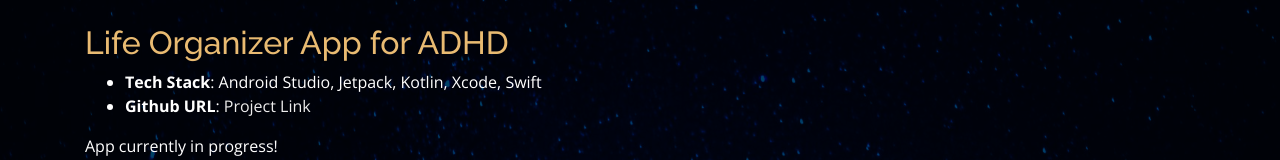
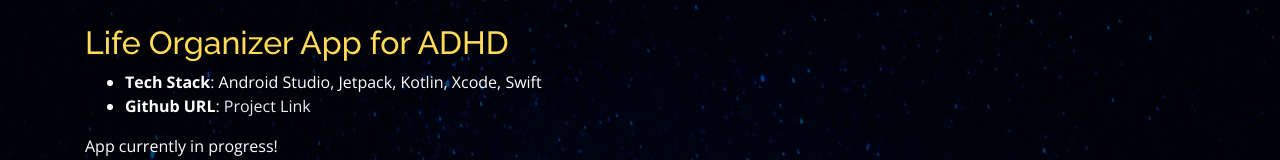
Before and after one commit to scarmonies/scarmonies.github.io, a plain HTML site: page projects/lifeapp.html in a window 1280 px wide. Shown: the top 160 px of the page. Drawn offline with nearby package versions, Linux system fonts and the light colour scheme; files whose address does not match are found by name.

Commit message:
Update lifeapp.html

```diff
--- a/projects/lifeapp.html
+++ b/projects/lifeapp.html
@@ -43,7 +43,7 @@
 
             <div class="col-lg-12 portfolio-info">
               <br>
-              <h2 style="color:#E9BB72">Life Organizer App for ADHD</h2>
+              <h2 style="color:#FFDB57">Life Organizer App for ADHD</h2>
               <ul>
                 <li><strong>Tech Stack</strong>: Android Studio, Jetpack, Kotlin, Xcode, Swift</li>
                 <li><strong>Github URL</strong>: <a href="https://github.com/scarmonies" target="_blank">Project Link</a></li>
```
